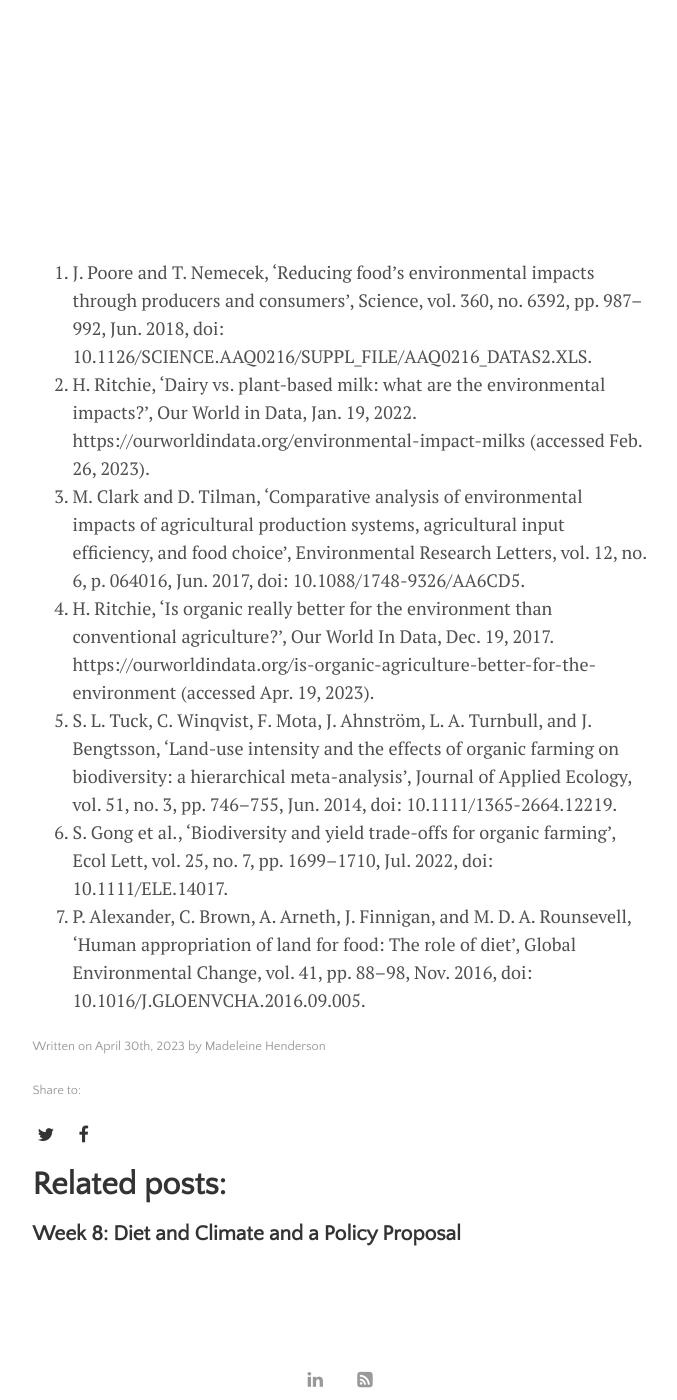
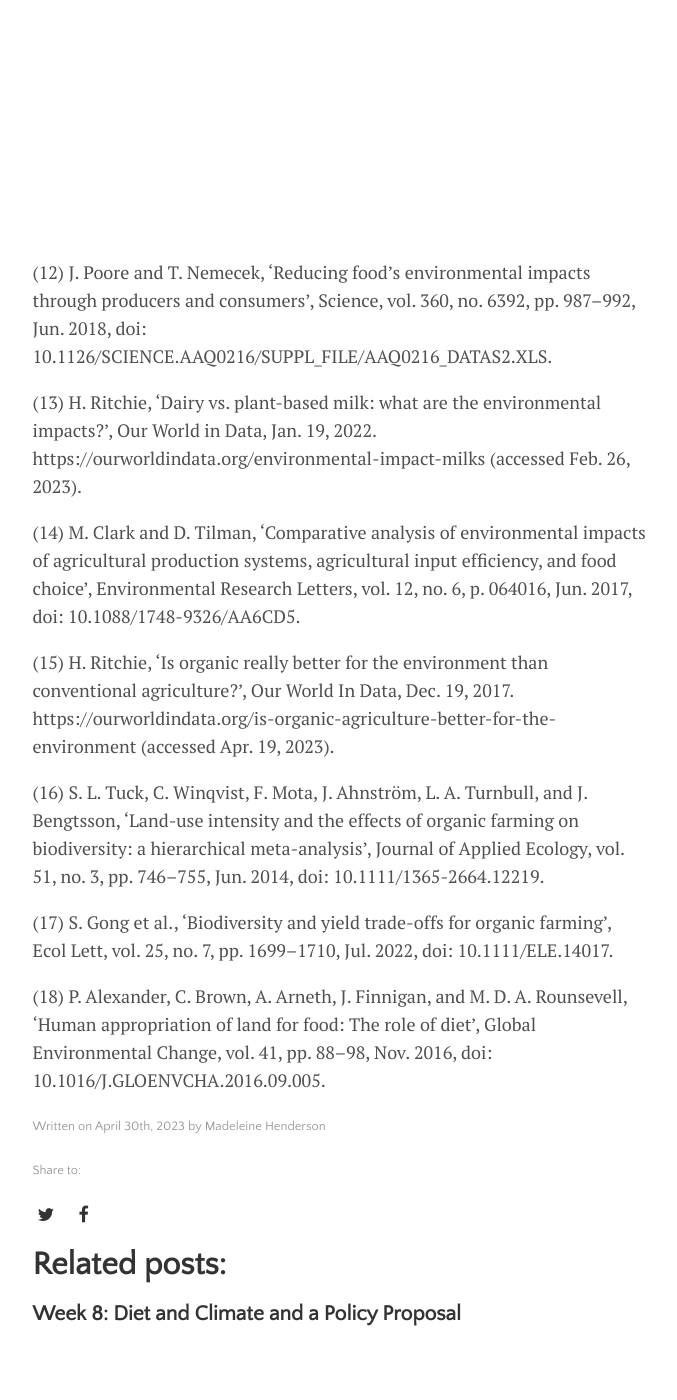
Before and after one commit to ml-henderson/ml-henderson.github.io, a Jekyll site: the page built from _posts/2023-04-30-rerooted.md, in a window 1280 px wide and 1400 px high, scrolled down 5381 px. Shown: the whole window, without its empty margins (300-977 px from the left). Built offline with Jekyll 4.4.1, drawn with Linux system fonts in a browser that asks for light colours.

Commit message:
most recent post and formatting

```diff
--- a/_posts/2023-04-30-rerooted.md
+++ b/_posts/2023-04-30-rerooted.md
@@ -39,10 +39,16 @@ _Figure 7: Environmental impacts of dairy milk vs. plantmilk (12), (13). Plantmi
     width="600"
     height="600"/>
 
-12.  J. Poore and T. Nemecek, ‘Reducing food’s environmental impacts through producers and consumers’, Science, vol. 360, no. 6392, pp. 987–992, Jun. 2018, doi: 10.1126/SCIENCE.AAQ0216/SUPPL_FILE/AAQ0216_DATAS2.XLS.
-13.  H. Ritchie, ‘Dairy vs. plant-based milk: what are the environmental impacts?’, Our World in Data, Jan. 19, 2022. https://ourworldindata.org/environmental-impact-milks (accessed Feb. 26, 2023).
-14.  M. Clark and D. Tilman, ‘Comparative analysis of environmental impacts of agricultural production systems, agricultural input efficiency, and food choice’, Environmental Research Letters, vol. 12, no. 6, p. 064016, Jun. 2017, doi: 10.1088/1748-9326/AA6CD5.
-15.  H. Ritchie, ‘Is organic really better for the environment than conventional agriculture?’, Our World In Data, Dec. 19, 2017. https://ourworldindata.org/is-organic-agriculture-better-for-the-environment (accessed Apr. 19, 2023).
-16.  S. L. Tuck, C. Winqvist, F. Mota, J. Ahnström, L. A. Turnbull, and J. Bengtsson, ‘Land-use intensity and the effects of organic farming on biodiversity: a hierarchical meta-analysis’, Journal of Applied Ecology, vol. 51, no. 3, pp. 746–755, Jun. 2014, doi: 10.1111/1365-2664.12219.
-17. S. Gong et al., ‘Biodiversity and yield trade-offs for organic farming’, Ecol Lett, vol. 25, no. 7, pp. 1699–1710, Jul. 2022, doi: 10.1111/ELE.14017.
-18. P. Alexander, C. Brown, A. Arneth, J. Finnigan, and M. D. A. Rounsevell, ‘Human appropriation of land for food: The role of diet’, Global Environmental Change, vol. 41, pp. 88–98, Nov. 2016, doi: 10.1016/J.GLOENVCHA.2016.09.005.
+(12)  J. Poore and T. Nemecek, ‘Reducing food’s environmental impacts through producers and consumers’, Science, vol. 360, no. 6392, pp. 987–992, Jun. 2018, doi: 10.1126/SCIENCE.AAQ0216/SUPPL_FILE/AAQ0216_DATAS2.XLS.
+
+(13)  H. Ritchie, ‘Dairy vs. plant-based milk: what are the environmental impacts?’, Our World in Data, Jan. 19, 2022. https://ourworldindata.org/environmental-impact-milks (accessed Feb. 26, 2023).
+
+(14)  M. Clark and D. Tilman, ‘Comparative analysis of environmental impacts of agricultural production systems, agricultural input efficiency, and food choice’, Environmental Research Letters, vol. 12, no. 6, p. 064016, Jun. 2017, doi: 10.1088/1748-9326/AA6CD5.
+
+(15)  H. Ritchie, ‘Is organic really better for the environment than conventional agriculture?’, Our World In Data, Dec. 19, 2017. https://ourworldindata.org/is-organic-agriculture-better-for-the-environment (accessed Apr. 19, 2023).
+
+(16)  S. L. Tuck, C. Winqvist, F. Mota, J. Ahnström, L. A. Turnbull, and J. Bengtsson, ‘Land-use intensity and the effects of organic farming on biodiversity: a hierarchical meta-analysis’, Journal of Applied Ecology, vol. 51, no. 3, pp. 746–755, Jun. 2014, doi: 10.1111/1365-2664.12219.
+
+(17) S. Gong et al., ‘Biodiversity and yield trade-offs for organic farming’, Ecol Lett, vol. 25, no. 7, pp. 1699–1710, Jul. 2022, doi: 10.1111/ELE.14017.
+
+(18) P. Alexander, C. Brown, A. Arneth, J. Finnigan, and M. D. A. Rounsevell, ‘Human appropriation of land for food: The role of diet’, Global Environmental Change, vol. 41, pp. 88–98, Nov. 2016, doi: 10.1016/J.GLOENVCHA.2016.09.005.
```
Also changed, not shown: _posts/2023-06-04-summer1.md (added, +48 -0 lines), assets/img/carbon_budget.png (added), assets/img/emisisons-pathways.png (added), assets/img/wildlife.webp (added), assets/img/wolves.jpg (added).
